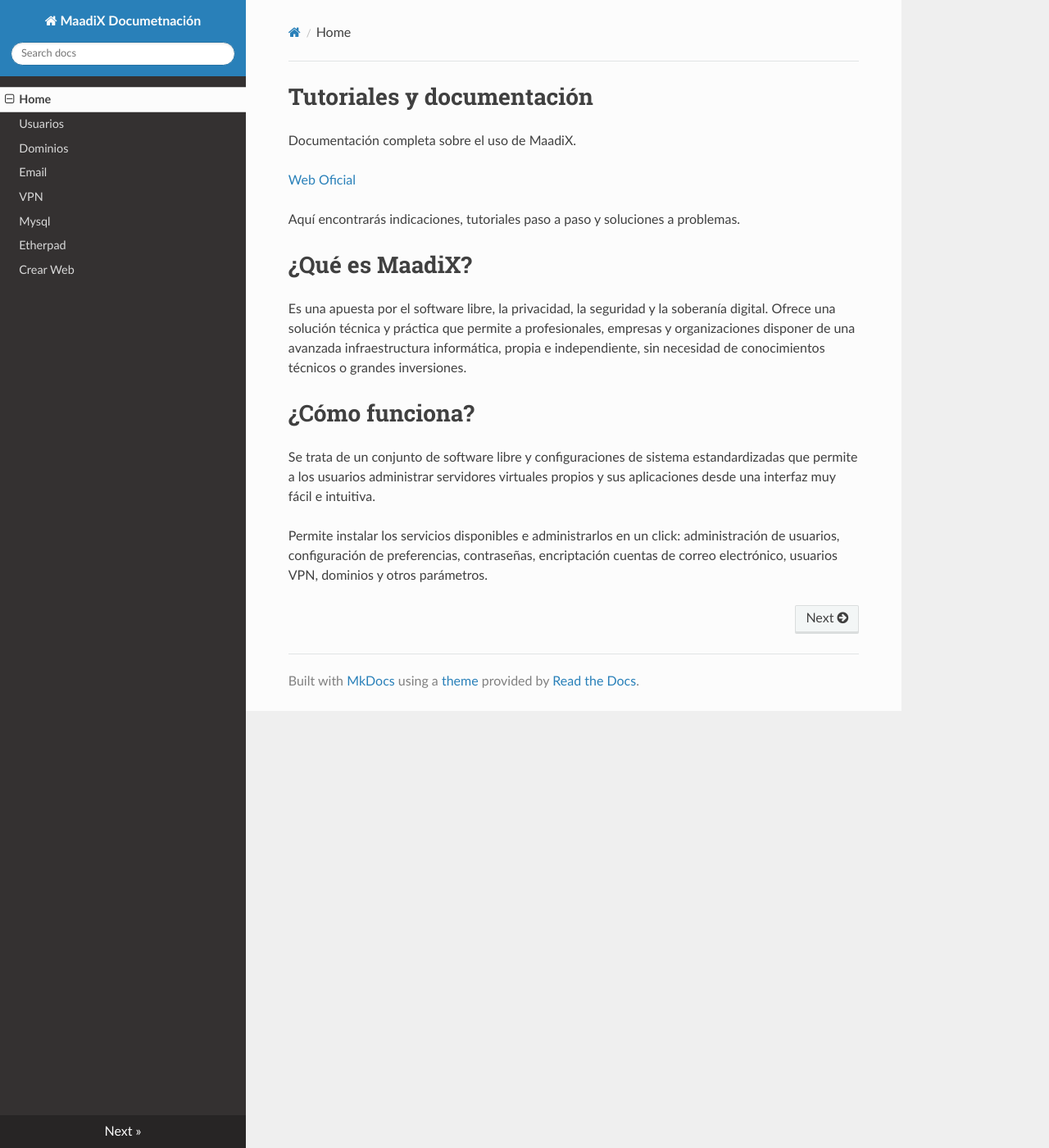
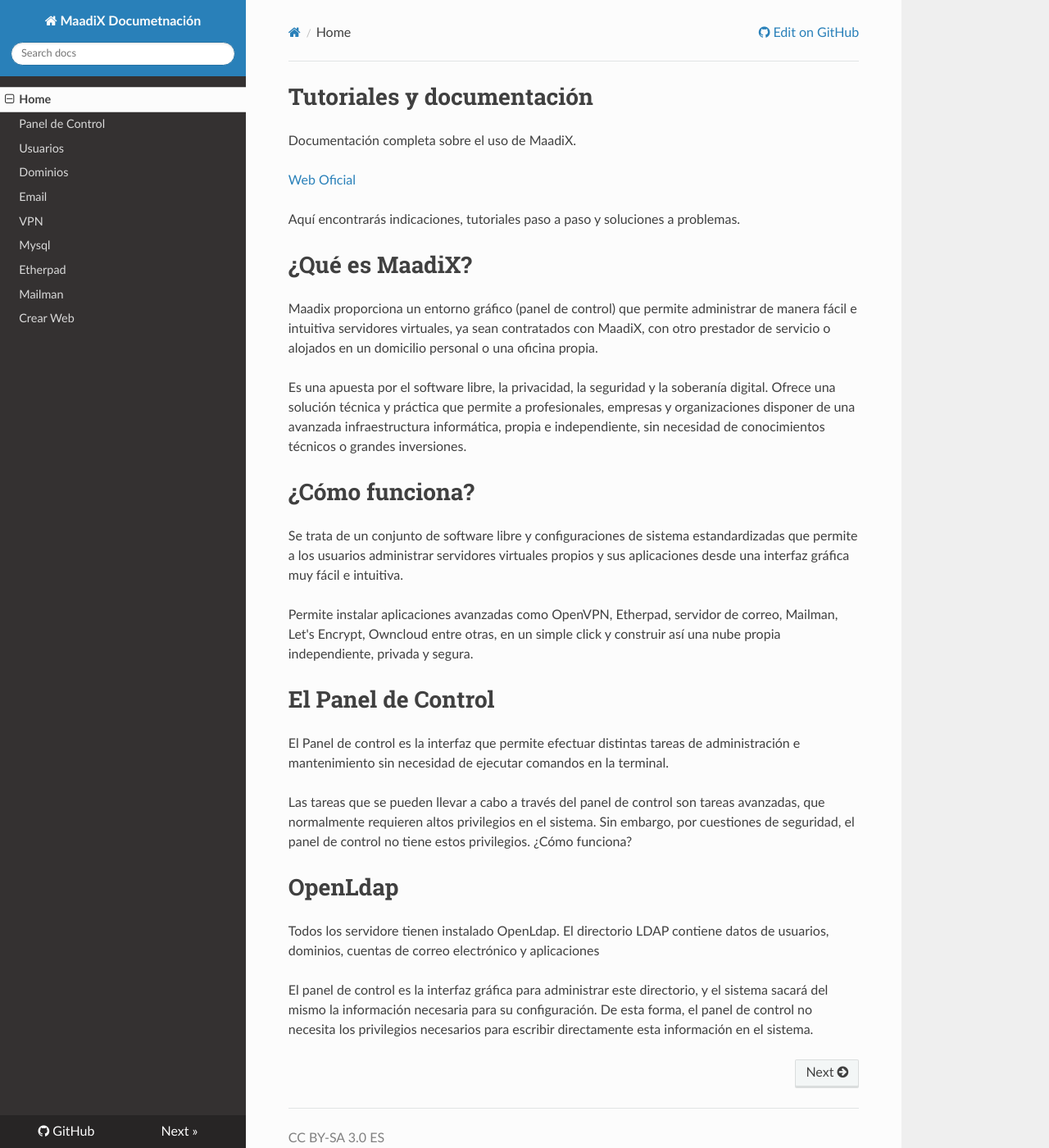
Before and after one commit to MaadixNet/docs, an MkDocs documentation site: the page built from docs/index.md, in a window 1280 px wide and 1400 px high. Shown: the whole window at 82% size. Built offline with MkDocs 1.6.1, drawn with Linux system fonts in a browser that asks for light colours; nearby versions of some CDN libraries; old or Windows-style settings are respelled for this version of MkDocs.

Commit message:
added mailman

```diff
--- a/docs/index.md
+++ b/docs/index.md
@@ -7,12 +7,24 @@
 Aquí encontrarás indicaciones, tutoriales paso a paso  y soluciones  a problemas.
 
 # ¿Qué es MaadiX?
+Maadix proporciona un entorno gráfico (panel de control) que permite administrar de manera fácil e intuitiva servidores virtuales, ya sean contratados con MaadiX, con otro prestador de servicio o alojados en un domicilio personal o una oficina propia.
 
 Es una apuesta por el software libre, la privacidad, la seguridad y la soberanía digital. Ofrece una solución técnica y práctica que permite a profesionales, empresas y organizaciones disponer de una avanzada infraestructura informática, propia e independiente, sin necesidad de conocimientos técnicos o grandes inversiones.
 
 # ¿Cómo funciona?
 
-Se trata de un conjunto de software libre y configuraciones de sistema estandardizadas que permite a los usuarios administrar servidores virtuales propios y sus aplicaciones desde una interfaz muy fácil e intuitiva.
+Se trata de un conjunto de software libre y configuraciones de sistema estandardizadas que permite a los usuarios administrar servidores virtuales propios y sus aplicaciones desde una interfaz gráfica muy fácil e intuitiva.
 
+Permite instalar aplicaciones avanzadas como OpenVPN, Etherpad, servidor de correo, Mailman, Let's Encrypt, Owncloud entre otras, en un simple click y construir así una nube propia independiente, privada y segura.
 
-Permite instalar los servicios disponibles e administrarlos en un click: administración de usuarios, configuración de preferencias, contraseñas, encriptación cuentas de correo electrónico, usuarios VPN, dominios y otros parámetros.
+# El Panel de Control
+
+El Panel de control es la interfaz que permite efectuar distintas tareas de administración e mantenimiento sin necesidad de ejecutar comandos en la terminal.
+
+Las tareas que se pueden llevar a cabo a través del panel de control son tareas avanzadas, que normalmente requieren altos privilegios en el sistema. Sin embargo, por cuestiones de seguridad, el panel de control no tiene estos privilegios. ¿Cómo funciona?
+
+# OpenLdap
+
+Todos los servidore tienen instalado OpenLdap. El directorio LDAP contiene datos de usuarios, dominios, cuentas de correo electrónico y aplicaciones
+
+El panel de control es la interfaz gráfica para administrar este directorio, y el sistema sacará del mismo la información necesaria para su configuración. De esta forma, el panel de control no necesita los privilegios necesarios para escribir directamente esta información en el sistema.
--- a/mkdocs.yml
+++ b/mkdocs.yml
@@ -1,12 +1,17 @@
 site_name: MaadiX Documetnación
 site_description: Tutoriales y Gúias
+repo_url: https://github.com/MaadixNet/docs
+edit_uri: edit/master/docs/
+copyright: CC BY-SA 3.0 ES
 pages:
     - Home: index.md
+    - Panel&nbsp;de&nbsp;Control: panel-de-control.md
     - Usuarios: users.md
     - Dominios: dominios.md
     - Email: email.md
     - VPN: vpn.md
     - Mysql: mysql.md
     - Etherpad: etherpad.md
+    - Mailman: mailman.md
     - Crear&nbsp;Web: create-web.md
 theme: readthedocs
```
Also changed, not shown: docs/mailman.md (added, +48 -0 lines), docs/panel-de-control.md (added, +28 -0 lines), docs/img/cpanel-stats.png (added), docs/img/mailman/add-domain.png (added), docs/img/mailman/add-list.png (added), docs/img/mailman/cpanel-dash.png (added), docs/img/mailman/edit-account.png (added), site/create-web/index.html, site/dominios/index.html, site/email/index.html, site/index.html, site/mkdocs/search_index.json, site/search.html, site/sitemap.xml, 1 more files.
